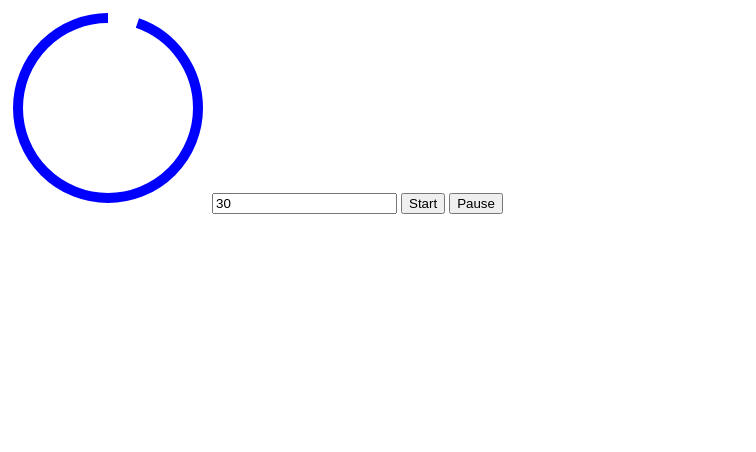
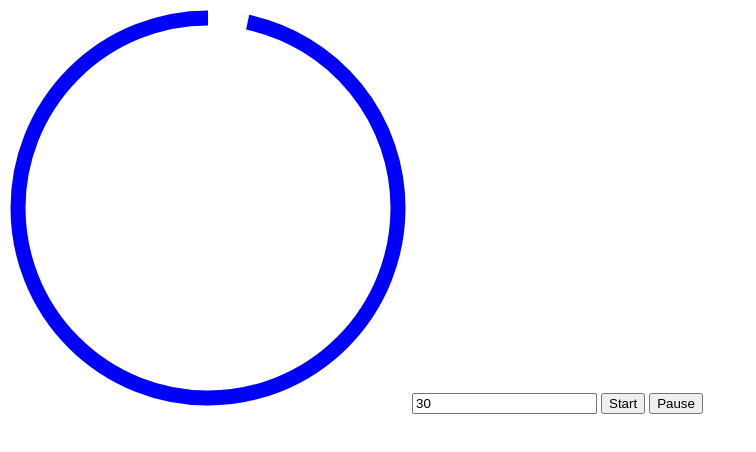
Before and after one commit to rvasanthr/JS-Timer, a plain HTML site: page index.html in a window 1280 px wide. Shown: the whole page, without its empty margins (0-756 px from the left). Drawn offline with Linux system fonts and the light colour scheme.

Commit message:
At index.html: * Increases svg size to square of height and width 400. * Increases circle radius to 190 and updates center cx, cy to 200 each. * Updates transform's rotate property to rotate along the new center.

```diff
--- a/index.html
+++ b/index.html
@@ -10,12 +10,12 @@
 
 <body>
     <!-- UI -->
-    <svg height="200" width="200">
-        <circle r="90" cx="100" cy="100" fill="transparent" stroke="blue" stroke-width="10" stroke-dasharray="565.2"
-            stroke-dashoffset="-30" transform="rotate(-90, 100, 100)">
+    <svg height="400" width="400">
+        <circle r="190" cx="200" cy="200" fill="transparent" stroke="blue" stroke-width="15"
+            transform="rotate(-90, 200, 200)" stroke-dasharray="1193" stroke-dashoffset="-40">
         </circle>
     </svg>
-    <input type="text" id="duration" value="30">
+    <input type=" text" id="duration" value="30">
     <button id="start">Start</button>
     <button id="pause">Pause</button>
     <script src="timer.js"></script>
```
